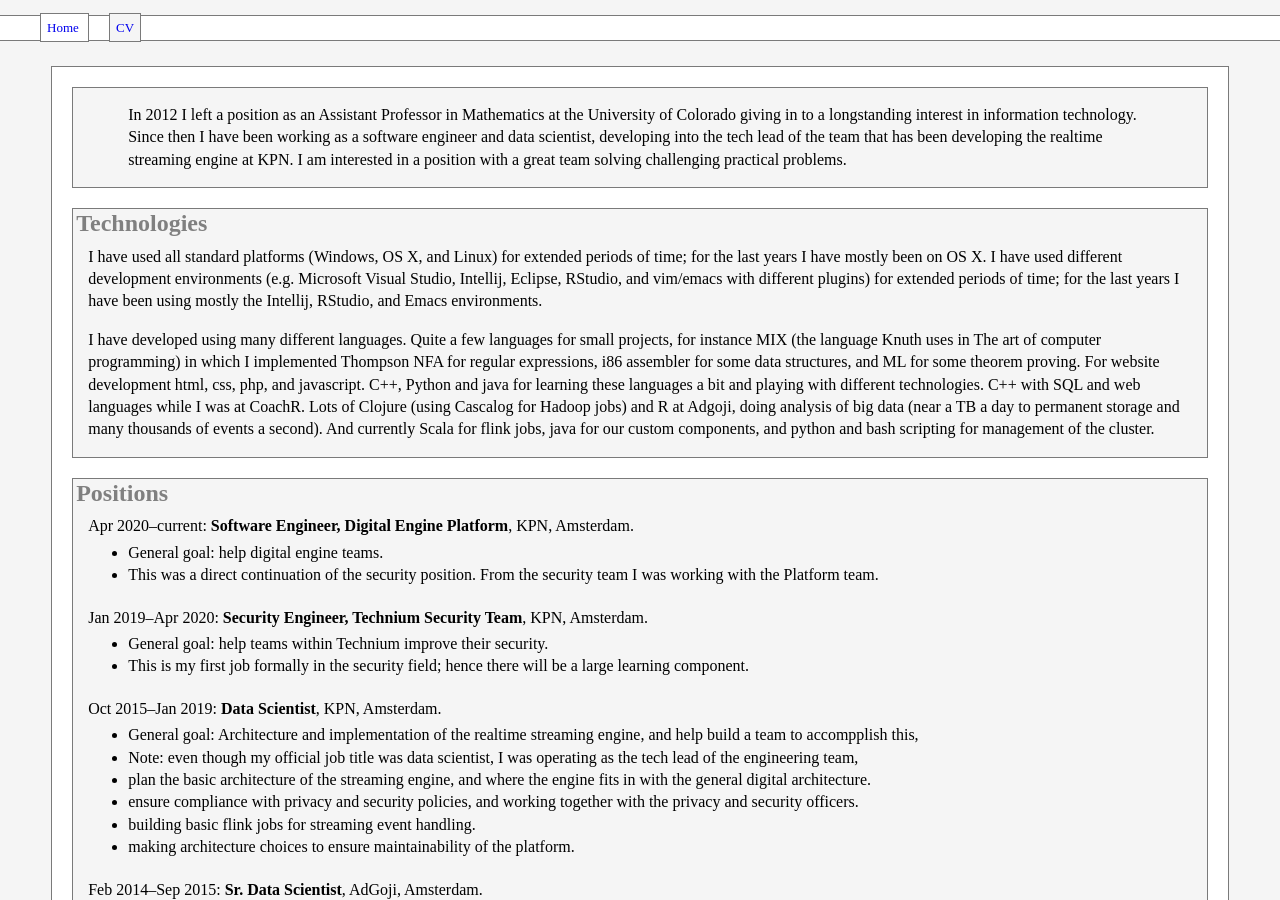
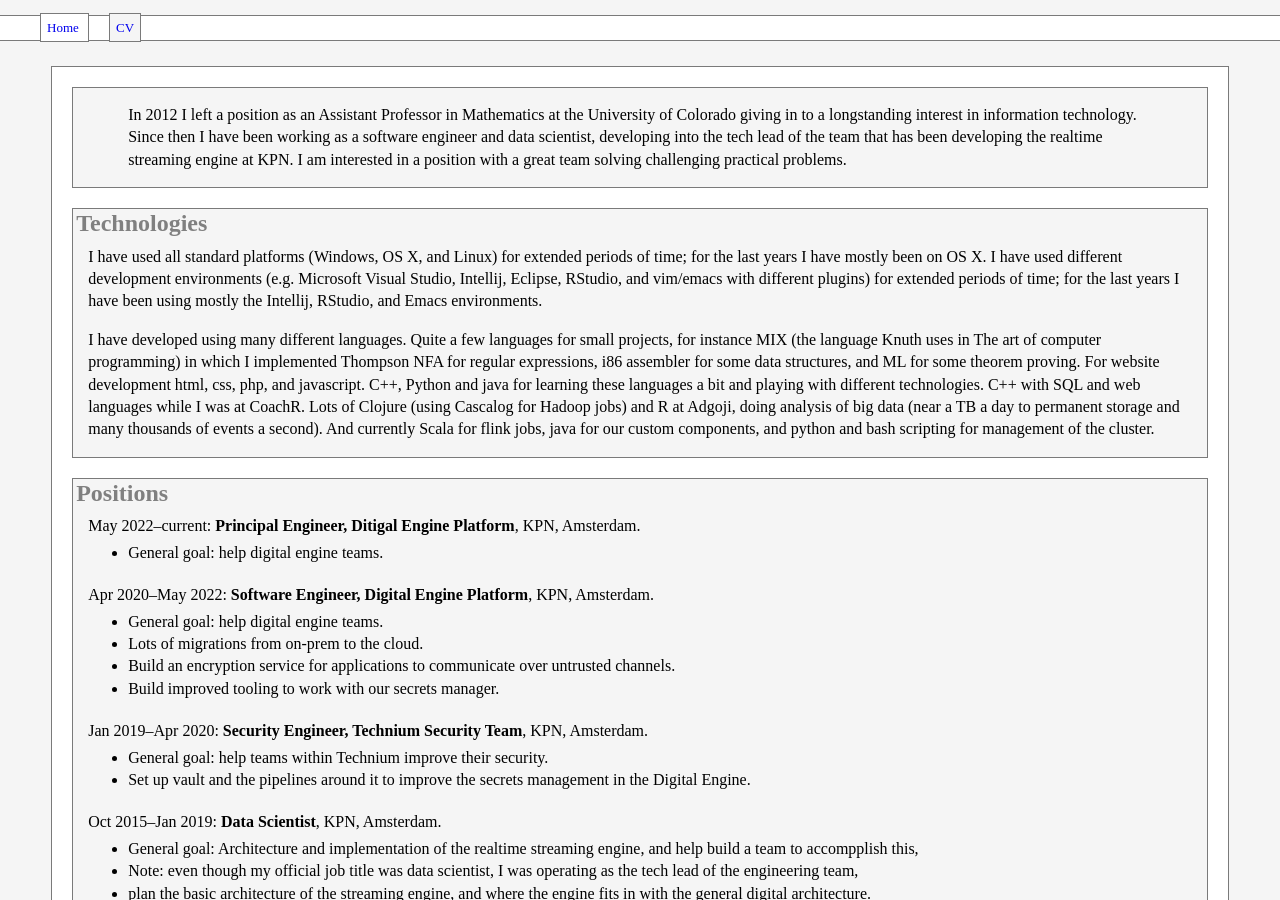
Before and after one commit to kasterma/kasterma.github.io, a Jekyll site: the page built from cv.html, in a window 1280 px wide and 900 px high. Built offline with Jekyll 4.4.1, drawn with Linux system fonts in a browser that asks for light colours.

Commit message:
feat(cv): updated with latest position

```diff
--- a/cv.html
+++ b/cv.html
@@ -58,12 +58,20 @@ title: Bart Kastermans' CV
 </h2>
 
 <p>
-Apr 2020&ndash;current: <b>Software Engineer, Digital Engine Platform</b>, KPN, Amsterdam.
+  May 2022&ndash;current: <b>Principal Engineer, Ditigal Engine Platform</b>, KPN, Amsterdam.
 </p>
 <ul style="margin-top: -12px; margin-bottom: 20px;">
   <li>General goal: help digital engine teams.</li>
-  <li>This was a direct continuation of the security position.  From the security team I
-    was working with the Platform team.</li>
+</ul>
+
+<p>
+Apr 2020&ndash;May 2022: <b>Software Engineer, Digital Engine Platform</b>, KPN, Amsterdam.
+</p>
+<ul style="margin-top: -12px; margin-bottom: 20px;">
+  <li>General goal: help digital engine teams.</li>
+  <li>Lots of migrations from on-prem to the cloud.</li>
+  <li>Build an encryption service for applications to communicate over untrusted channels.</li>
+  <li>Build improved tooling to work with our secrets manager.</li>
 </ul>
 
 
@@ -72,8 +80,8 @@ Jan 2019&ndash;Apr 2020: <b>Security Engineer, Technium Security Team</b>, KPN,
 </p>
 <ul style="margin-top: -12px; margin-bottom: 20px;">
   <li>General goal: help teams within Technium improve their security.</li>
-  <li>This is my first job formally in the security field; hence there will be
-    a large learning component.</li>
+  <li>Set up vault and the pipelines around it to improve the secrets management
+    in the Digital Engine.</li>
 </ul>
 
 
```
